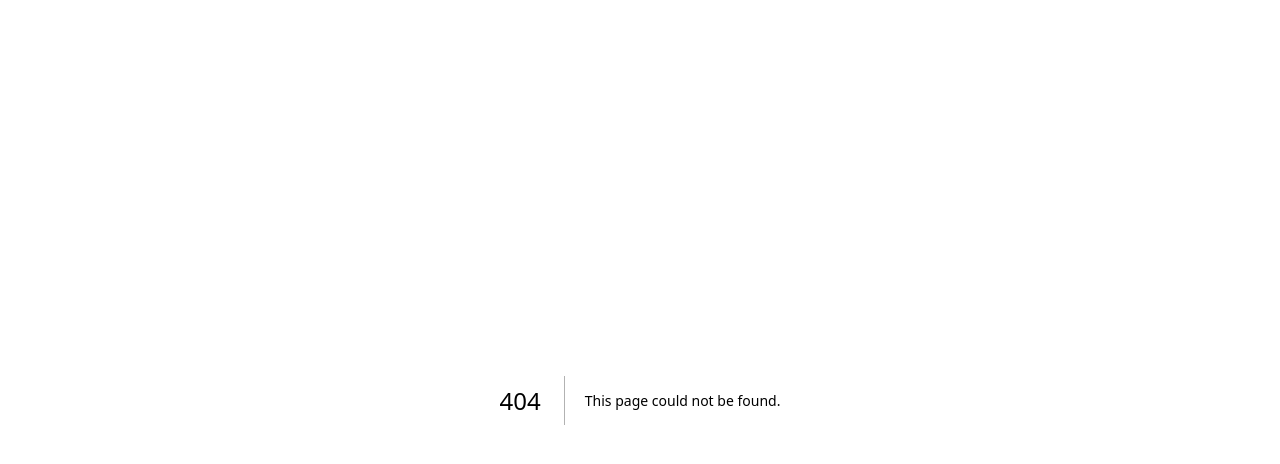
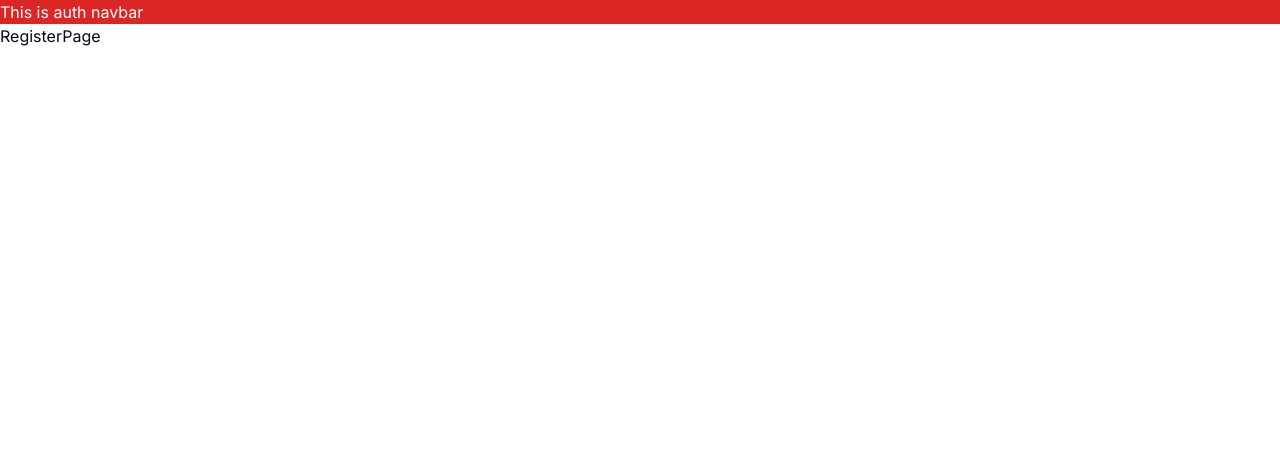
Before and after one commit to MuhdHanish/next_auth_v5, a Next.js app: page /register in a window 1280 px wide. Before the commit this address had no page. Shown: the top 464 px of the page. Built offline with nearby package versions, Linux system fonts and the light colour scheme.

Commit message:
add: route without parent prefix created parent layout organize route with out parent route prefix

```diff
--- /dev/null
+++ b/app/(auth)/layout.tsx
@@ -0,0 +1,16 @@
+import React,{FC,ReactNode} from 'react';
+
+interface IAuthLayoutProps {
+    children: ReactNode
+}
+
+const AuthLayout: FC<IAuthLayoutProps> = ({ children }) => {
+    return (
+        <div>
+            <nav className='bg-red-600 text-white'>This is auth navbar</nav>
+            {children}
+        </div>
+    )
+};
+
+export default AuthLayout
--- /dev/null
+++ b/app/(auth)/register/page.tsx
@@ -0,0 +1,9 @@
+import React from 'react'
+
+const RegisterPage = () => {
+  return (
+    <div>RegisterPage</div>
+  )
+}
+
+export default RegisterPage
--- a/app/dashboard/layout.tsx
+++ /dev/null
@@ -1,17 +0,0 @@
-import React, { FC, ReactNode } from "react";
-
-interface IDashboardLayoutProps {
-    children: ReactNode
-}
-
-const DashbaordLayout:FC<IDashboardLayoutProps> = props => {
-  return (
-    <div className="flex flex-col gap-y-4">
-      <nav className="bg-black text-white">This is a shared navbar for dashboard segment</nav>
-      {props.children}
-    </div>
-  );
-};
-
-
-export default DashbaordLayout;
--- a/app/dashboard/page.tsx
+++ /dev/null
@@ -1,12 +0,0 @@
-import React from 'react'
-import PropTypes from 'prop-types'
-
-const DashboardPage = () => {
-  return (
-    <div>DashboardPage</div>
-  )
-}
-
-DashboardPage.propTypes = {}
-
-export default DashboardPage
--- a/app/dashboard/settings/page.tsx
+++ /dev/null
@@ -1,9 +0,0 @@
-import React from 'react'
-
-const SettingsPage = () => {
-  return (
-    <div>SettingsPage</div>
-  )
-}
-
-export default SettingsPage
--- a/app/dashboard/users/page.tsx
+++ /dev/null
@@ -1,9 +0,0 @@
-import React from 'react'
-
-const UsersPage = () => {
-  return (
-    <div>UsersPage</div>
-  )
-}
-
-export default UsersPage
```
Also changed, not shown: app/(auth)/login/page.tsx (renamed from app/auth/login/page.tsx).
